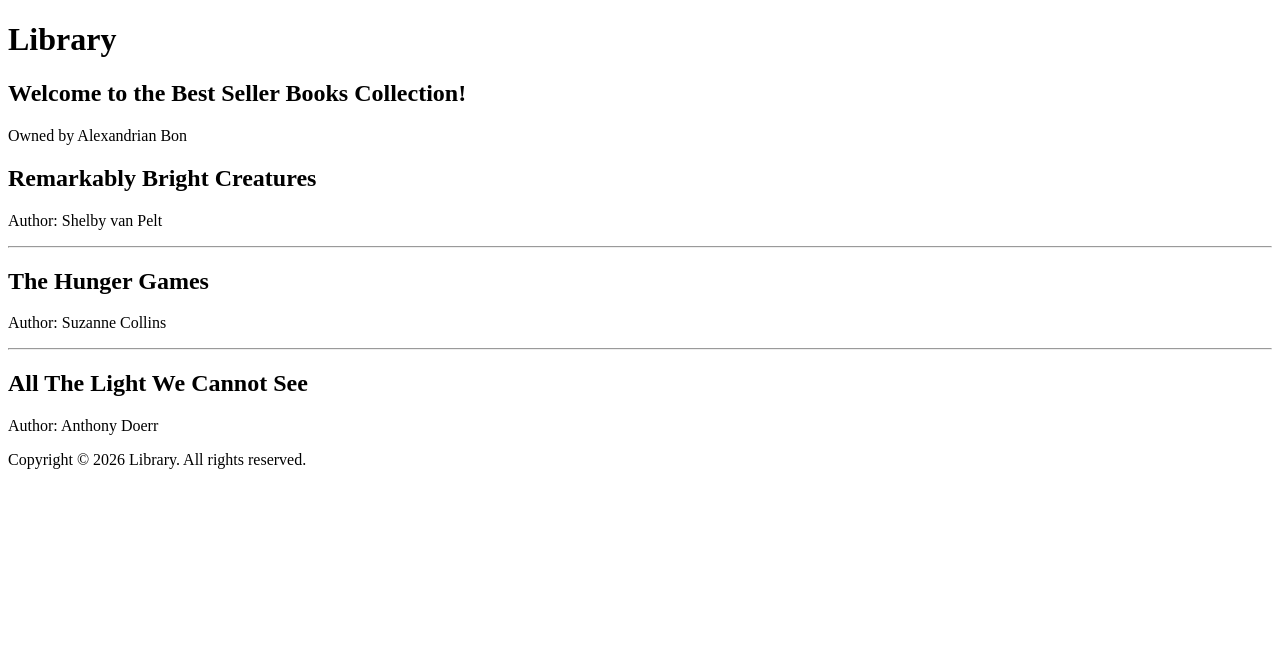
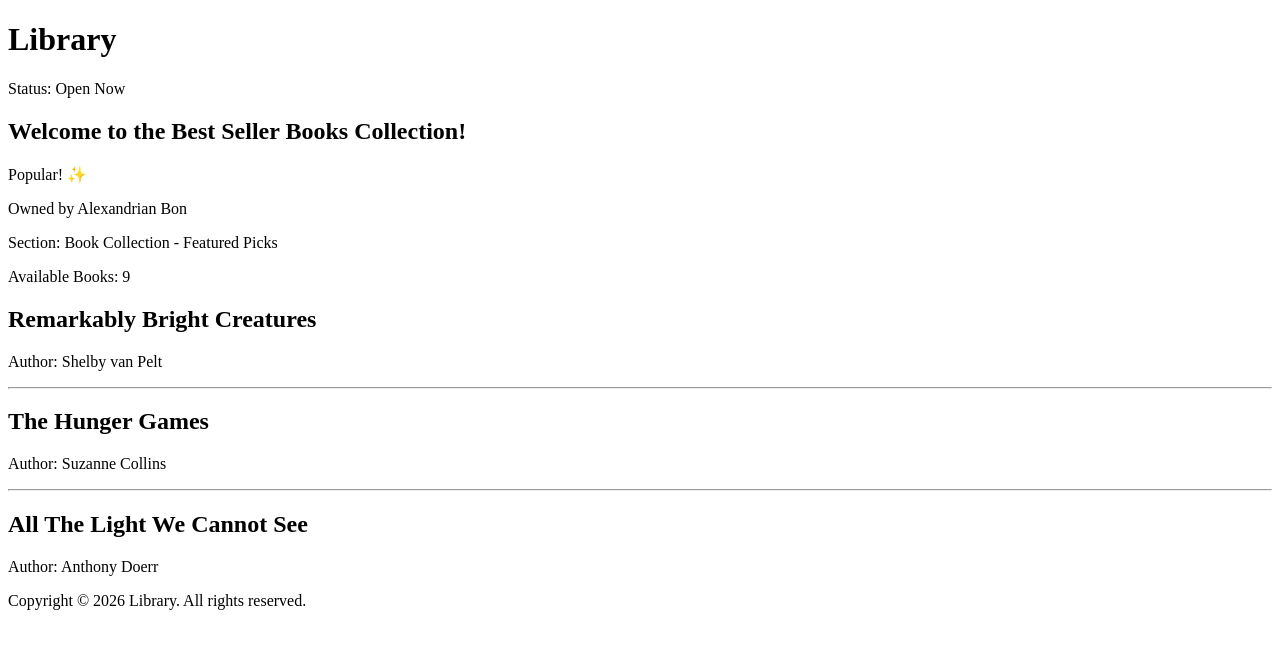
Before and after one commit to alix-8/appdev1-practical-exam, a React (Vite) app: page / in a window 1280 px wide. Shown: the top 648 px of the page. Built offline with nearby package versions, Linux system fonts and the light colour scheme.

Commit message:
Practical Exam Part 4: JSX expressions implemented

```diff
--- a/src/Header.jsx
+++ b/src/Header.jsx
@@ -1,14 +1,35 @@
 import Title from './Title';
 import { LIBRARY_NAME, OWNER_NAME } from './constants';
 
+function highlighter(text) {
+  return <span>{text} ✨</span>;
+}
+
 function Header() {
+  const section = "Book Collection";
+  const subSection = "Featured Picks";
+
+  const totalBooks = 12;
+  const borrowedBooks = 3;
+
+
   return (
     <>
-      <Title />
-      <h2>Welcome to the {LIBRARY_NAME}!</h2>
-      <p>Owned by {OWNER_NAME}</p>
+        <Title />
+        <h2>Welcome to the {LIBRARY_NAME}!</h2>
+        <p>{highlighter("Popular!")}</p>
+
+        <p>Owned by {OWNER_NAME}</p>
+
+        {/* template literal */}
+        <p>Section: {`${section} - ${subSection}`}</p>
+
+        {/* numeric expression */}
+        <p>Available Books: {totalBooks - borrowedBooks}</p>
+
+
     </>
-  )
+  );
 }
 
 export default Header;
--- a/src/Title.jsx
+++ b/src/Title.jsx
@@ -1,7 +1,14 @@
 function Title() {
-  return (
-    <h1>Library</h1>
-  )
+    const isOpen = true;
+
+    return (
+        <>
+            <h1>Library</h1>
+
+            {/* ternary expression */}
+            <p>Status: {isOpen ? "Open Now" : "Closed"}</p>
+        </>
+    )
 }
 
 export default Title;
```
Also changed, not shown: src/assets/bon-part-4.png (added).
